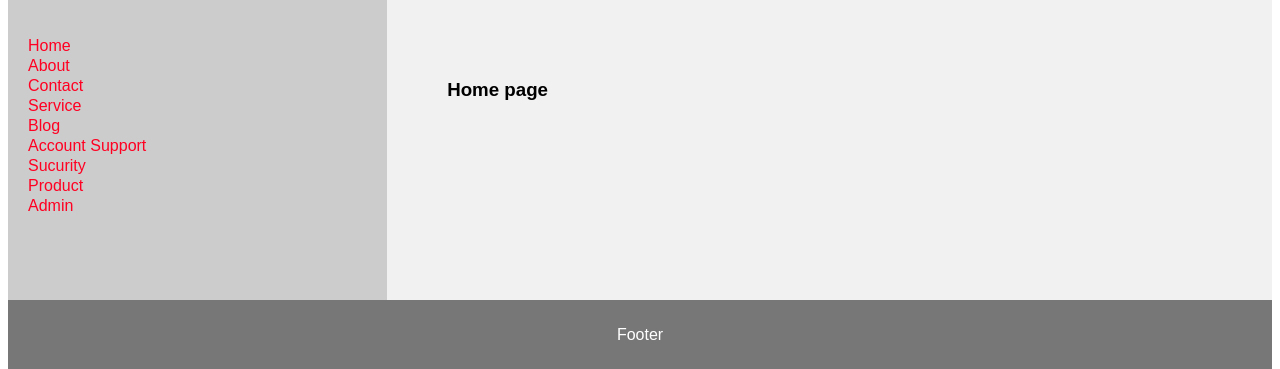
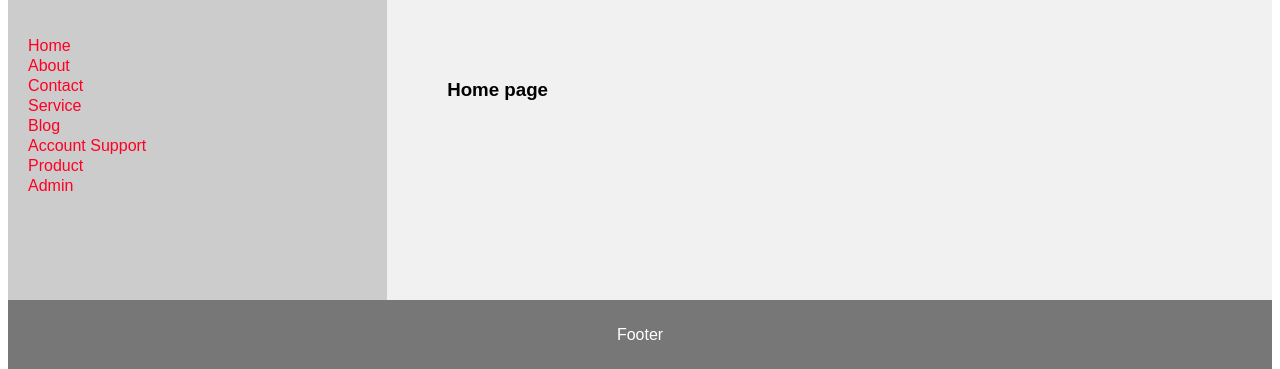
Before and after one commit to firojhasan/coffie, a PHP site: page /index.php in a window 1280 px wide. Shown: the part 216-585 px from the top of the page. Run offline with PHP 8.4, Linux system fonts and the light colour scheme.

Commit message:
frist commit

```diff
--- a/index.php
+++ b/index.php
@@ -21,7 +21,6 @@
       <li><a href="?f=service">service</a></li>
       <li><a href="?f=blog">blog</a></li>
       <li><a href="?f=account_support">account support</a></li>
-      <li><a href="?f=sucurity">sucurity</a></li>
       <li><a href="?f=product">Product</a></li>
       <li><a href="?f=admin">admin</a></li>
 
```
